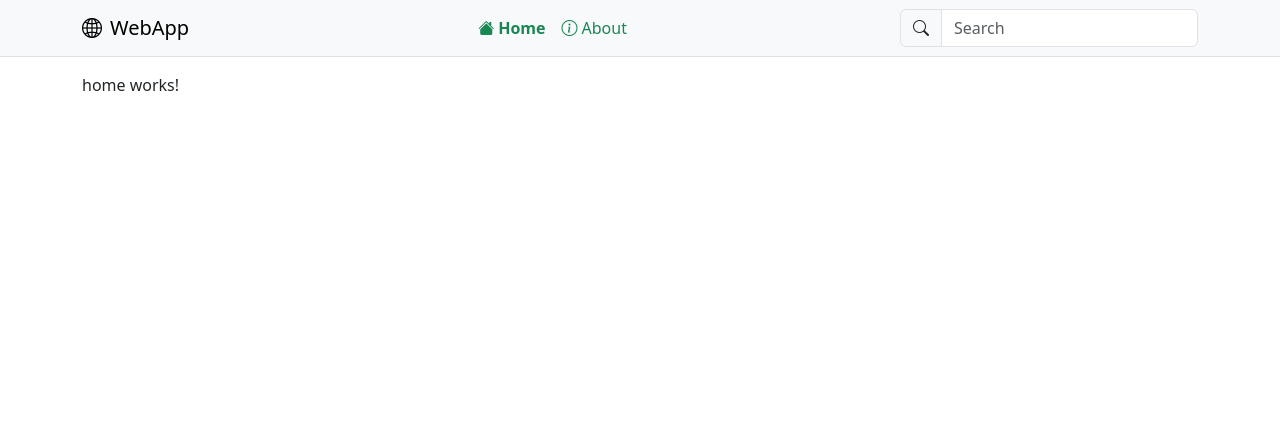
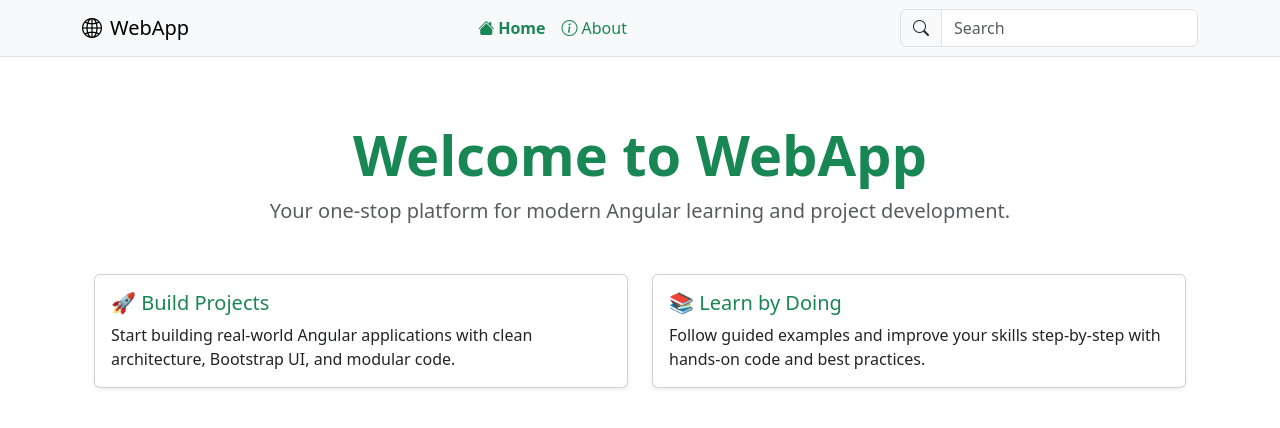
Before and after one commit to MahinSojitra/webapp, an Angular app: page /home in a window 1280 px wide. Shown: the top 428 px of the page. Built offline with nearby package versions, Linux system fonts and the light colour scheme.

Commit message:
feat: update About and Home components with structured content and styling

```diff
--- a/src/app/components/about/about.component.html
+++ b/src/app/components/about/about.component.html
@@ -1 +1,8 @@
-<p>about works!</p>
+<div class="container py-5">
+  <div class="text-center mb-5">
+    <h2 class="fw-bold text-success">About WebApp</h2>
+    <p class="lead text-muted">
+      Learn, build, and grow with a powerful Angular + Bootstrap stack tailored for real-world apps.
+    </p>
+  </div>
+</div>
--- a/src/app/components/home/home.component.html
+++ b/src/app/components/home/home.component.html
@@ -1 +1,27 @@
-<p>home works!</p>
+<div class="container py-5">
+  <div class="text-center mb-5">
+    <h1 class="display-4 fw-bold text-success">Welcome to WebApp</h1>
+    <p class="lead text-muted">Your one-stop platform for modern Angular learning and project development.</p>
+  </div>
+
+  <div class="row g-4">
+    <div class="col-md-6">
+      <div class="card shadow-sm h-100">
+        <div class="card-body">
+          <h5 class="card-title text-success">🚀 Build Projects</h5>
+          <p class="card-text">Start building real-world Angular applications with clean architecture, Bootstrap UI, and
+            modular code.</p>
+        </div>
+      </div>
+    </div>
+    <div class="col-md-6">
+      <div class="card shadow-sm h-100">
+        <div class="card-body">
+          <h5 class="card-title text-success">📚 Learn by Doing</h5>
+          <p class="card-text">Follow guided examples and improve your skills step-by-step with hands-on code and best
+            practices.</p>
+        </div>
+      </div>
+    </div>
+  </div>
+</div>
```
